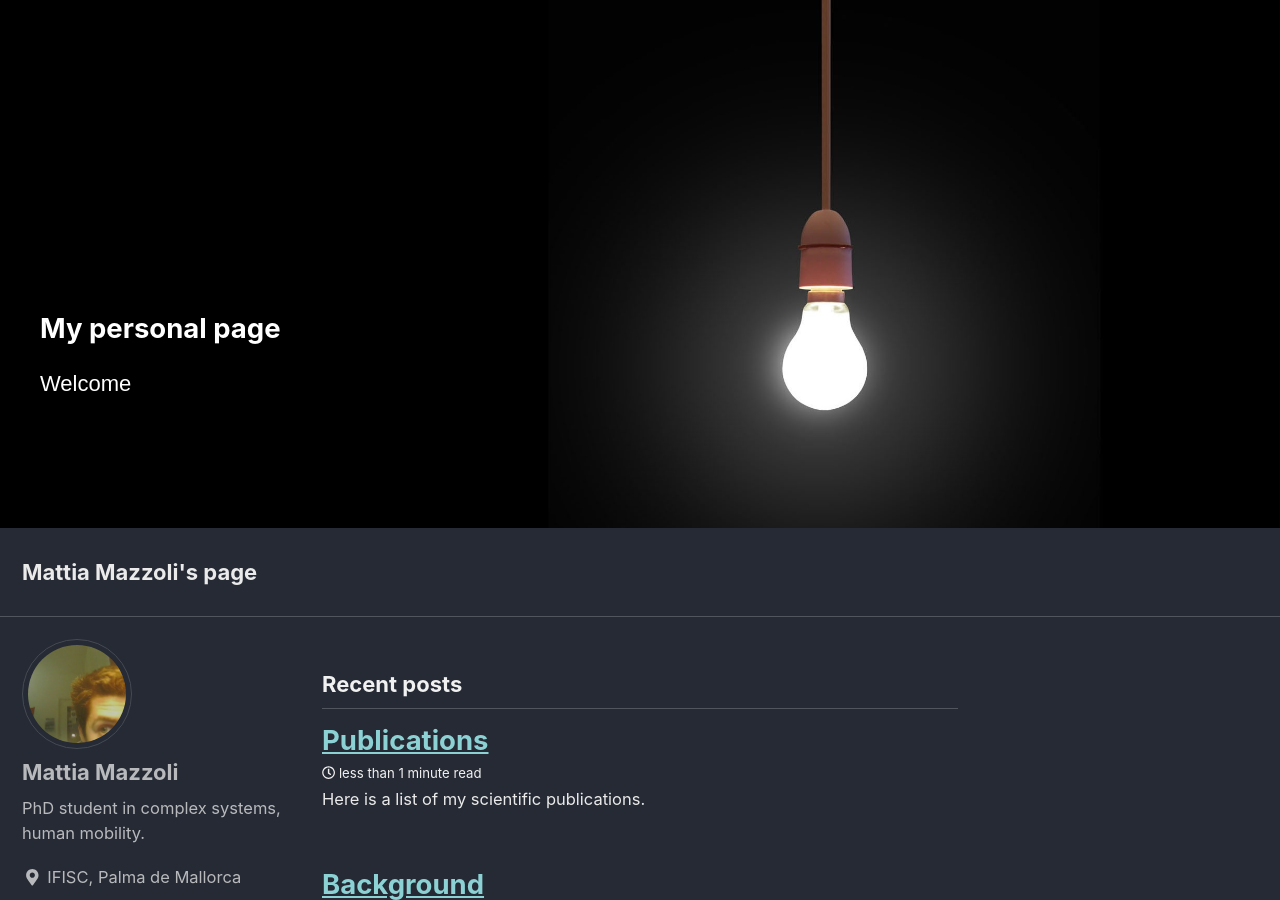
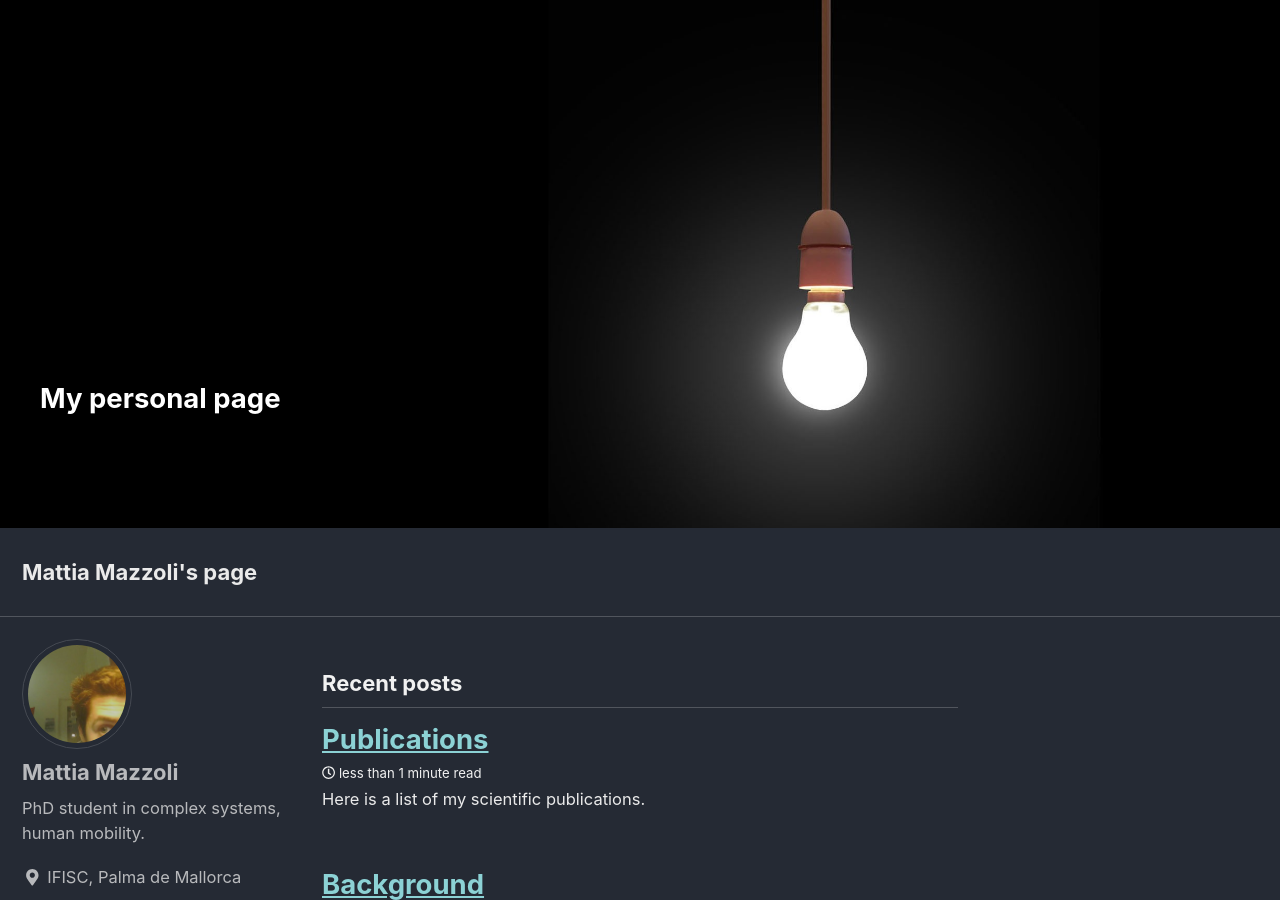
Before and after one commit to mattiamazzoli/mattiamazzoli.github.io, a Jekyll site: the page built from index.html, in a window 1280 px wide and 900 px high. Built offline with Jekyll 4.4.1, drawn with Linux system fonts in a browser that asks for light colours; nearby versions of some CDN libraries; the list of posts is cut into pages by our own code.

Commit message:
Update custom.html

```diff
--- a/_includes/head/custom.html
+++ b/_includes/head/custom.html
@@ -25,10 +25,9 @@
 
 
 <div class="container">
-  <img src="/assets/images/teaser21.png" alt="pic" style="width:100%;height=250px;">
+  <img src="/assets/images/teaser21.png" alt="pic" style="width:100%;height=150px;">
   <div class="text-block">
     <h2>My personal page</h2>
-    <p>Welcome</p>
   </div>
 </div>
 
```
